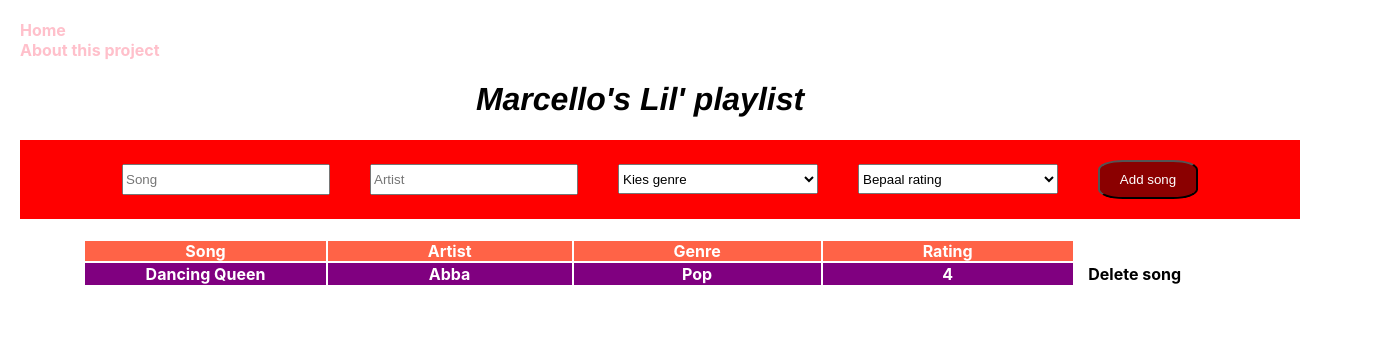
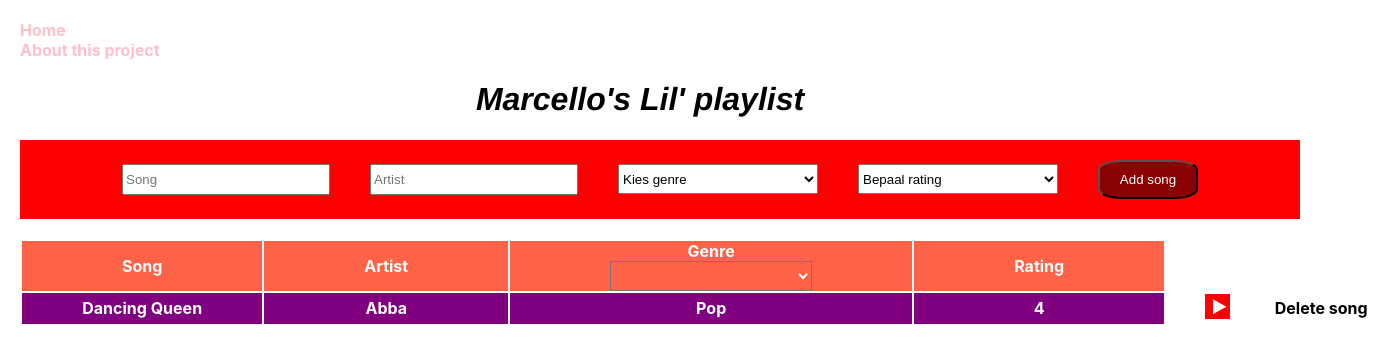
Before and after one commit to VanderMeerM/Lil-Playlist, a React (Create React App) app: page / in a window 1280 px wide. Shown: the top 362 px of the page, 1374 px wide, since content can reach past the window. Built offline with nearby package versions, Linux system fonts and the light colour scheme.

Commit message:
YouTube-functionality added

```diff
--- a/src/App.css
+++ b/src/App.css
@@ -13,11 +13,13 @@ margin: 20px auto;
 
 }
 
-.song-header th {
+.song-header th,
+.song-header select {
 background-color: tomato;
 color: white;
+font-weight: bold;
 padding: 0 100px;
-
+margin: 0;
 }
 
 .song-row__purple {
@@ -34,7 +36,6 @@ padding: 0 100px;
   background-color: violet;
  }
 
-
  form {
   background-color: red;
   padding: 20px;
@@ -50,7 +51,6 @@ select, input {
   width: 200px;
   margin: 0 20px;
   height: 30px;
-
 }
 
 input {
--- a/src/Container.js
+++ b/src/Container.js
@@ -1,4 +1,4 @@
-import React, {Component} from "react";
+import React, { Component } from "react";
 import SongForm from "./components/SongForm"
 import Header from "./components/Header"
 import SongList from "./components/SongList"
@@ -10,11 +10,13 @@ class SongOverview extends Component {
     super()
     this.state =
     {
-      songs: [{id: 0,
+      songs: [{
+        id: 0,
         song: "Dancing Queen",
         artist: "Abba",
         genre: "Pop",
-        rating: 4}]
+        rating: 4
+      }]
     }
 
   }
@@ -27,12 +29,13 @@ class SongOverview extends Component {
     const rating = document.getElementById('rating').value;
 
     const newSong = {
-      id: this.state.songs.length+1,
+      id: this.state.songs.length + 1,
       song: thissong,
       artist: artist,
       genre: genre,
-      rating: rating};
-      this.setState (prevState => {
+      rating: rating
+    };
+    this.setState(prevState => {
       const newList = prevState.songs.concat(newSong);
       return {
         songs: newList
@@ -43,10 +46,8 @@ class SongOverview extends Component {
 
   deleteSong() {
     let index, table = document.getElementById("table");
-            for(let i = 1; i < table.rows.length; i++)
-            {
-                table.rows[i].cells[4].onclick = function()
-                {
+    for (let i = 1; i < table.rows.length; i++) {
+      table.rows[i].cells[5].onclick = function () {
         index = this.parentElement.rowIndex;
         table.deleteRow(index);
       }
@@ -55,25 +56,20 @@ class SongOverview extends Component {
 
   }
 
-filterGenre = (event) => {
+  findOnYouTube = () => {
+   let song, artist, table = document.getElementById("table");
+    for (let i = 1; i < table.rows.length; i++) {
+      table.rows[i].cells[4].onclick = function () {
+       song = this.parentElement.cells[0].innerHTML;
+       artist = this.parentElement.cells[1].innerHTML;
+       window.open('https://www.youtube.com/results?search_query='+song+'+'+artist);
 
-  //let table = document.getElementById("table");
+  }}}
 
-  let songs = this.state.songs;
-  let filter = songs.filter(song => song.genre === event.target.value);
-  console.log(filter)
+  filterGenre = event => {
+    return event.target.value;
   }
 
-/*
-  for (var i = 1; i < select.length; i++) {
-      var txt = select.options[0].text;
-
-     if (txt.substring(0, selectedGenre.length).toLowerCase() !== selectedGenre.toLowerCase() && selectedGenre.trim() !== "") {
-          select.options[i].style.display = 'none';
-      } else {
-          select.options[i].style.display = 'list-item';
-      }
-  */
 
   clickHeader(n) {
 
@@ -95,7 +91,7 @@ filterGenre = (event) => {
             shouldSwitch = true;
             break;
           }
-      } else if (dir ==="desc") {
+        } else if (dir === "desc") {
           if (x.innerHTML.toLowerCase() < y.innerHTML.toLowerCase()) {
             shouldSwitch = true;
             break;
@@ -106,7 +102,7 @@ filterGenre = (event) => {
 
         rows[i].parentNode.insertBefore(rows[i + 1], rows[i]);
         switching = true;
-        switchcount ++;
+        switchcount++;
       } else {
         if (switchcount === 0 && dir === "asc") {
           dir = "desc";
@@ -119,24 +115,27 @@ filterGenre = (event) => {
 
   render() {
 
-
-    return (
+  return(
       <div>
   <h1> Marcello's Lil' playlist</h1>
-          <SongForm addSong={this.addSong}/>
+  <SongForm addSong={this.addSong} />
 
- <table id="table" style={{width:100}}>
+  <table id="table" style={{ width: 100 }}>
 
     <Header
       clickHeader={this.clickHeader}
-          filter = {this.filterGenre} />
+      filterGenre={this.filterGenre}
+    />
+    <SongList songs={this.state.songs}
+      YouTube = {this.findOnYouTube}
+      deleteSong={this.deleteSong}
+      filter = {this.filterGenre}
 
-         <SongList songs={this.state.songs}
-          deleteSong = {this.deleteSong}/>
+    />
 
   </table>
 
-                </div>
+      </div >
 
     );
   }
--- a/src/components/About.js
+++ b/src/components/About.js
@@ -9,7 +9,7 @@ function About() {
         Dit project (<strong>Lill' playlist</strong>) was het vijfde project van de frontend-development-opleiding die ik in maart/april 2020 bij <a href="https://wincacademy.nl" target="_blank"> WincAcademy</a> heb voltooid. <p></p>
         De focus lag hier op het framework React. Het vergde even wat oefening daarmee vertrouwd te raken, maar zoals met alles geldt ook hier: al doende leert men en oefening baart kunst. <br></br>
         De voor de artiest en song in te vullen velden, zijn formulieren. Samen met het genre en de rating worden deze middels setState aan een state toegevoegd. De objecten van de state worden vervolgens in de HTML-tabel in het paars weergegeven. Abba's Dancing Queen is als voorbeeld vast toegevoegd.<p></p>
-        Bovenstaande functionaliteit vormde de basis. Het project was uiteindelijk voldoende gemaakt als je een aantal extra features kon inbouwen die in totaal drie punten waard waren. <br></br>De features, waarvoor ik koos, waren elk 1 punt waard: <ul><option>sorteren op song, artist of rating (klik hiervoor op de betreffende headers)</option> <option>een extra pagina inbouwen met wat uitleg over dit project (zoals deze About-link) </option> <option>de mogelijkheid een rij te verwijderen </option></ul> Een andere, extra bonus (twee punten) kon worden verdiend met het inbouwen van een functionaliteit, waarmee op het genre kan worden gefilterd. Deze functie staat nog op mijn wensenlijstje.
+        Bovenstaande functionaliteit vormde de basis. Het project was uiteindelijk voldoende gemaakt als je een aantal extra features kon inbouwen die in totaal drie punten waard waren. <br></br>De features, waarvoor ik koos, waren elk 1 punt waard: <ul><option>sorteren op song, artist of rating (klik hiervoor op de betreffende headers)</option> <option>een extra pagina inbouwen met wat uitleg over dit project (zoals deze About-link) </option> <option>de mogelijkheid een rij te verwijderen </option></ul> Een feature die ikzelf verzon: klik je op het YouTube-icoontje, dan wordt de ingevoerde song met artiest opgezocht op het  beroemde videoplatform ☺️. <p></p> Een andere, extra bonus (twee punten) kon worden verdiend met het inbouwen van een functionaliteit, waarmee op het genre kan worden gefilterd. De dropdown-box hiervoor heb ik reeds ingebouwd, maar het filteren zelf werkt nog niet op de tabel. Daarmee staat deze functionaliteit dus nog op mijn wensenlijstje.
         </main>
             </div>
     )
--- a/src/components/Header.js
+++ b/src/components/Header.js
@@ -1,28 +1,26 @@
 import React from "react";
 
-
-function Header ({ clickHeader, filter }) {
-
+function Header ({ clickHeader, filterGenre }) {
 
 		return (
+
 		<thead>
 			<tr className="song-header">
 			<th className="song-row__item" onClick={()=>clickHeader(0)}>Song</th>
 			<th className="song-row__item" onClick={()=>clickHeader(1)}>Artist</th>
-			<th className="song-row__item">Genre</th>
 
-				{/* nodig voor poging genre te filteren
-			<select onChange={filter} id="select">Genre
-				<option></option>
+			<th className="song-row__item" onChange={filterGenre} id="select">Genre
+			<select>
 				 <option>Rock</option>
 				 <option>Jazz</option>
 				 <option>Pop</option>
 				 </select>
 				 </th>
-				*/}
+
 			<th className="song-row__item" onClick={()=>clickHeader(3)}>Rating</th>
 		</tr>
 		</thead>
+
 	)
 }
 export default Header;
--- a/src/components/SongList.js
+++ b/src/components/SongList.js
@@ -1,32 +1,36 @@
 import React from "react";
 
 
-function SongList (props) {
+function SongList( { songs, deleteSong, YouTube, filter } ) {
 
-  const style = {backgroundColor: "white",
-                color: "black",
-               padding: "0 10px"}
+  const style = {
+    backgroundColor: "white",
+    color: "black"
+      }
 
+    console.log(filter);
 
-    return(
+    return (
+    songs.map(song => {
+    //.filter(genre => genre.genre === filter)
 
-    props.songs.map (song => {
-        return(
-      <tbody key={song.id} className ="song-row__purple">
+      return (
+        <tbody key={song.id} className="song-row__purple">
           <tr >
             <td>{song.song}</td>
             <td>{song.artist}</td>
             <td>{song.genre}</td>
             <td>{song.rating}</td>
-        <td style={style} onClick= {props.deleteSong}>Delete song</td>
+            <td style={style} onClick={YouTube}><img alt="find on YouTube" src={require('./YouTube.png')}></img></td>
+            <td style={style} onClick={deleteSong}>Delete song</td>
           </tr>
         </tbody>
-    )}
-
-
+      )
+    }
 
     ))
   }
 
 
+
 export default SongList;
```
Also changed, not shown: src/components/YouTube.png (added). Lines whose indentation alone changed are shown as unchanged.
